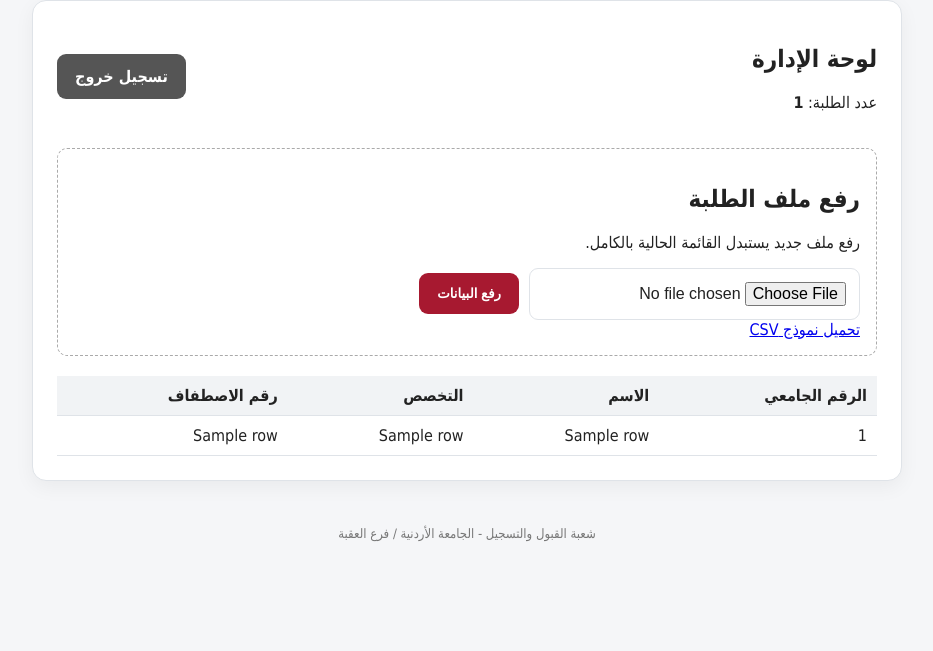
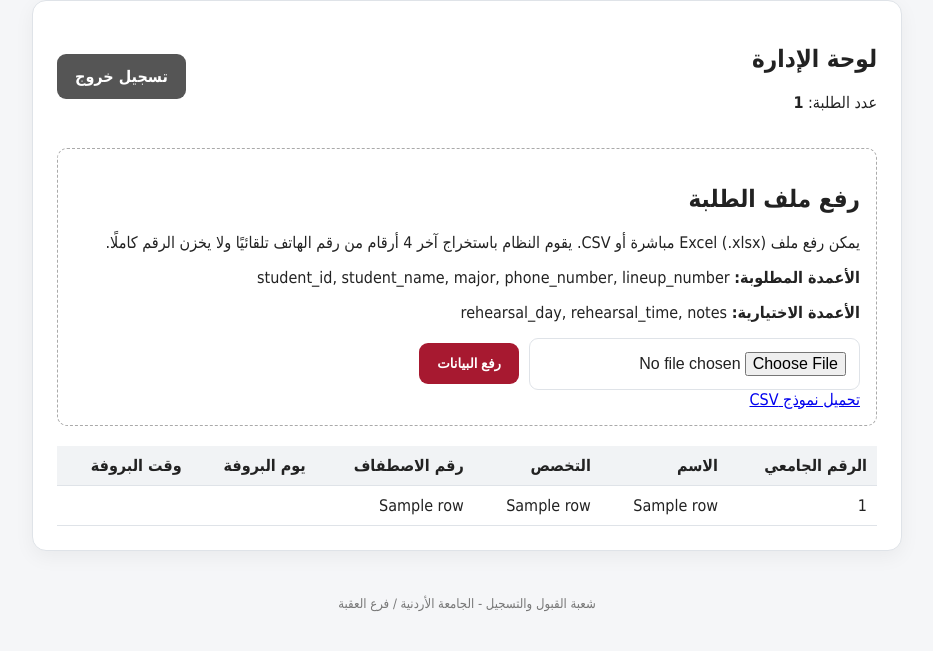
Before and after one commit to kdebei19-arch/Graduated-Students, a Flask app: template templates/admin_dashboard.html in a window 1280 px wide. Shown: the part 86-737 px from the top of the page, without its empty margins (173-1106 px from the left). Run offline with Flask 3, Linux system fonts and the light colour scheme; the template is opened without the code that fills it: most values are stand-ins (such as "Sample title", 1, 10 or a date in 2020); data that the repository does not hold is empty; some libraries are stand-ins or nearby versions.

Commit message:
Add files via upload
Add Excel upload and rehearsal information

```diff
--- a/app.py
+++ b/app.py
@@ -1,17 +1,40 @@
 
-import os, csv, io
+import os, io, csv, re
 from functools import wraps
 from flask import Flask, render_template, request, redirect, url_for, session, flash, Response
 from werkzeug.security import check_password_hash
 import psycopg
+from openpyxl import load_workbook
 
 app = Flask(__name__)
 app.secret_key = os.environ["SECRET_KEY"]
 DATABASE_URL = os.environ["DATABASE_URL"]
 ADMIN_PASSWORD_HASH = os.environ["ADMIN_PASSWORD_HASH"]
 
+ARABIC_DIGITS = str.maketrans("٠١٢٣٤٥٦٧٨٩", "0123456789")
+
 def db():
     return psycopg.connect(DATABASE_URL)
+
+def normalize_digits(value):
+    if value is None:
+        return ""
+    s = str(value).strip().translate(ARABIC_DIGITS)
+    if s.endswith(".0") and s[:-2].isdigit():
+        s = s[:-2]
+    return re.sub(r"\D", "", s)
+
+def phone_last4(value):
+    digits = normalize_digits(value)
+    return digits[-4:] if len(digits) >= 4 else digits
+
+def clean_text(value):
+    if value is None:
+        return ""
+    s = str(value).strip()
+    if s.endswith(".0") and s[:-2].isdigit():
+        s = s[:-2]
+    return s
 
 def init_db():
     with db() as conn:
@@ -23,10 +46,15 @@ def init_db():
                     major TEXT NOT NULL,
                     phone_last4 TEXT NOT NULL,
                     lineup_number TEXT NOT NULL,
-                    lineup_location TEXT,
+                    rehearsal_day TEXT,
                     rehearsal_time TEXT,
                     notes TEXT
                 )
+            """)
+            # Upgrade an existing database created by the previous version.
+            cur.execute("""
+                ALTER TABLE students
+                ADD COLUMN IF NOT EXISTS rehearsal_day TEXT
             """)
         conn.commit()
 
@@ -47,27 +75,33 @@ def index():
     result = None
     error = None
     if request.method == "POST":
-        student_id = request.form.get("student_id","").strip()
-        phone_last4 = request.form.get("phone_last4","").strip()
-        if not student_id or not phone_last4:
+        student_id = clean_text(request.form.get("student_id",""))
+        last4 = normalize_digits(request.form.get("phone_last4",""))[-4:]
+        if not student_id or len(last4) != 4:
             error = "يرجى إدخال الرقم الجامعي وآخر 4 أرقام من رقم الهاتف."
         else:
             with db() as conn:
                 with conn.cursor() as cur:
                     cur.execute("""
                         SELECT student_name, major, lineup_number,
-                               COALESCE(lineup_location,''), COALESCE(rehearsal_time,''), COALESCE(notes,'')
+                               COALESCE(rehearsal_day,''),
+                               COALESCE(rehearsal_time,''),
+                               COALESCE(notes,'')
                         FROM students
                         WHERE student_id=%s AND phone_last4=%s
-                    """, (student_id, phone_last4))
+                    """, (student_id, last4))
                     row = cur.fetchone()
             if row:
                 result = {
-                    "student_name": row[0], "major": row[1], "lineup_number": row[2],
-                    "lineup_location": row[3], "rehearsal_time": row[4], "notes": row[5]
+                    "student_name": row[0],
+                    "major": row[1],
+                    "lineup_number": row[2],
+                    "rehearsal_day": row[3],
+                    "rehearsal_time": row[4],
+                    "notes": row[5],
                 }
             else:
-                error = "لم يتم العثور على بيانات مطابقة. يرجى التأكد من البيانات المدخلة."
+                error = "لم يتم العثور على بيانات مطابقة. يرجى التأكد من الرقم الجامعي وآخر 4 أرقام من الهاتف."
     return render_template("index.html", result=result, error=error)
 
 @app.route("/health")
@@ -93,40 +127,99 @@ def admin_dashboard():
         with conn.cursor() as cur:
             cur.execute("SELECT COUNT(*) FROM students")
             count = cur.fetchone()[0]
-            cur.execute("SELECT student_id, student_name, major, lineup_number FROM students ORDER BY student_id LIMIT 100")
+            cur.execute("""
+                SELECT student_id, student_name, major, lineup_number, rehearsal_day, rehearsal_time
+                FROM students ORDER BY student_id LIMIT 100
+            """)
             rows = cur.fetchall()
     return render_template("admin_dashboard.html", count=count, rows=rows)
+
+HEADER_ALIASES = {
+    "student_id": ["student_id", "student id", "الرقم الجامعي", "رقم الطالب"],
+    "student_name": ["student_name", "student name", "اسم الطالب", "الاسم"],
+    "major": ["major", "التخصص"],
+    "phone_number": ["phone_number", "phone number", "phone", "mobile", "رقم الهاتف", "الهاتف", "رقم الموبايل"],
+    "lineup_number": ["lineup_number", "lineup number", "رقم الاصطفاف"],
+    "rehearsal_day": ["rehearsal_day", "rehearsal day", "يوم البروفة", "تاريخ البروفة"],
+    "rehearsal_time": ["rehearsal_time", "rehearsal time", "وقت البروفة", "موعد البروفة"],
+    "notes": ["notes", "ملاحظات", "الملاحظات"],
+}
+
+def canonical_headers(headers):
+    lookup = {}
+    normalized = {clean_text(h).lower(): h for h in headers if h is not None}
+    for canonical, aliases in HEADER_ALIASES.items():
+        for alias in aliases:
+            key = alias.lower()
+            if key in normalized:
+                lookup[canonical] = normalized[key]
+                break
+    return lookup
+
+def read_xlsx(file_storage):
+    data = io.BytesIO(file_storage.read())
+    wb = load_workbook(data, read_only=True, data_only=True)
+    ws = wb.active
+    values = list(ws.iter_rows(values_only=True))
+    if not values:
+        return [], {}
+    headers = [clean_text(x) for x in values[0]]
+    mapping = canonical_headers(headers)
+    records = []
+    for row in values[1:]:
+        item = {headers[i]: row[i] if i < len(row) else None for i in range(len(headers))}
+        records.append(item)
+    return records, mapping
+
+def read_csv(file_storage):
+    content = file_storage.read().decode("utf-8-sig")
+    reader = csv.DictReader(io.StringIO(content))
+    headers = reader.fieldnames or []
+    mapping = canonical_headers(headers)
+    return list(reader), mapping
 
 @app.route("/admin/upload", methods=["POST"])
 @admin_required
 def admin_upload():
     f = request.files.get("file")
     if not f or not f.filename:
-        flash("يرجى اختيار ملف CSV.", "error")
+        flash("يرجى اختيار ملف Excel أو CSV.", "error")
         return redirect(url_for("admin_dashboard"))
+
+    filename = f.filename.lower()
     try:
-        content = f.read().decode("utf-8-sig")
-        reader = csv.DictReader(io.StringIO(content))
-        required = {"student_id","student_name","major","phone_last4","lineup_number"}
-        headers = set(reader.fieldnames or [])
-        if not required.issubset(headers):
-            flash("الملف لا يحتوي جميع الأعمدة المطلوبة.", "error")
+        if filename.endswith(".xlsx"):
+            records, mapping = read_xlsx(f)
+        elif filename.endswith(".csv"):
+            records, mapping = read_csv(f)
+        else:
+            flash("الملف يجب أن يكون بصيغة .xlsx أو .csv", "error")
             return redirect(url_for("admin_dashboard"))
 
-        records = []
-        for r in reader:
-            sid = (r.get("student_id") or "").strip()
+        required = ["student_id","student_name","major","phone_number","lineup_number"]
+        missing = [x for x in required if x not in mapping]
+        if missing:
+            flash("الملف لا يحتوي جميع الأعمدة المطلوبة: " + ", ".join(missing), "error")
+            return redirect(url_for("admin_dashboard"))
+
+        prepared = []
+        for r in records:
+            sid = clean_text(r.get(mapping["student_id"]))
             if not sid:
                 continue
-            records.append((
+            last4 = phone_last4(r.get(mapping["phone_number"]))
+            if len(last4) != 4:
+                raise ValueError(f"رقم الهاتف غير صالح للطالب {sid}")
+
+            prepared.append((
                 sid,
-                (r.get("student_name") or "").strip(),
-                (r.get("major") or "").strip(),
-                (r.get("phone_last4") or "").strip(),
-                (r.get("lineup_number") or "").strip(),
-                (r.get("lineup_location") or "").strip(),
-                (r.get("rehearsal_time") or "").strip(),
-                (r.get("notes") or "").strip()
+                clean_text(r.get(mapping["student_name"])),
+                clean_text(r.get(mapping["major"])),
+                last4,
+                clean_text(r.get(mapping["lineup_number"])),
+                clean_text(r.get(mapping.get("rehearsal_day"))) if mapping.get("rehearsal_day") else "",
+                clean_text(r.get(mapping.get("rehearsal_time"))) if mapping.get("rehearsal_time") else "",
+                clean_text(r.get(mapping.get("notes"))) if mapping.get("notes") else "",
             ))
 
         with db() as conn:
@@ -134,23 +227,27 @@ def admin_upload():
                 cur.execute("DELETE FROM students")
                 cur.executemany("""
                     INSERT INTO students
-                    (student_id,student_name,major,phone_last4,lineup_number,lineup_location,rehearsal_time,notes)
+                    (student_id, student_name, major, phone_last4, lineup_number,
+                     rehearsal_day, rehearsal_time, notes)
                     VALUES (%s,%s,%s,%s,%s,%s,%s,%s)
-                """, records)
+                """, prepared)
             conn.commit()
-        flash(f"تم تحميل {len(records)} طالبًا بنجاح.", "success")
+
+        flash(f"تم تحميل {len(prepared)} طالبًا بنجاح. تم استخراج آخر 4 أرقام من الهاتف تلقائيًا.", "success")
+
     except Exception as e:
         flash(f"تعذر قراءة الملف: {e}", "error")
+
     return redirect(url_for("admin_dashboard"))
 
 @app.route("/admin/sample")
 @admin_required
 def sample():
-    csv_text = """student_id,student_name,major,phone_last4,lineup_number,lineup_location,rehearsal_time,notes
-202012345,طالب تجريبي,المحاسبة,6789,145,القاعة الرئيسية,10:00 صباحاً,الحضور قبل الموعد بـ 30 دقيقة
+    csv_text = """student_id,student_name,major,phone_number,lineup_number,rehearsal_day,rehearsal_time,notes
+202012345,طالب تجريبي,المحاسبة,0791236789,145,الثلاثاء 25/08/2026,10:00 صباحاً,يرجى الحضور قبل الموعد بـ 30 دقيقة
 """
-    return Response(csv_text, mimetype="text/csv",
-                    headers={"Content-Disposition":"attachment; filename=sample_students.csv"})
+    return Response(csv_text, mimetype="text/csv; charset=utf-8",
+                    headers={"Content-Disposition":"attachment; filename=students_template.csv"})
 
 @app.route("/admin/logout")
 @admin_required
--- a/requirements.txt
+++ b/requirements.txt
@@ -2,3 +2,4 @@ Flask==3.0.3
 Werkzeug==3.0.3
 gunicorn==22.0.0
 psycopg[binary]==3.2.13
+openpyxl==3.1.5
--- a/static/style.css
+++ b/static/style.css
@@ -10,6 +10,7 @@ label{display:grid;gap:7px;text-align:right;font-weight:bold}input{padding:13px;
 button,.btn{padding:13px 18px;border:0;border-radius:9px;background:var(--red);color:#fff;font-weight:bold;text-decoration:none;cursor:pointer}
 .grid{display:grid;grid-template-columns:repeat(auto-fit,minmax(180px,1fr));gap:12px}.grid div{padding:15px;border:1px solid var(--line);border-radius:10px}
 .grid span{display:block;color:#777;font-size:13px;margin-bottom:7px}.lineup{background:#fff3f5}.lineup strong{font-size:32px;color:var(--red)}
+.notes{margin-top:15px;padding:15px;background:#fffaf0;border:1px solid #ead9a7;border-radius:10px}
 .alert{padding:12px;border-radius:9px;margin:12px 0}.error{background:#fff0f1}.success{background:#edf9f0}.privacy{text-align:center;color:#777;font-size:13px}
 .narrow{max-width:520px;margin:auto}.between{display:flex;justify-content:space-between;align-items:center;gap:12px;flex-wrap:wrap}.gray{background:#555}
 .upload{border:1px dashed #aaa;border-radius:10px;padding:16px;margin:20px 0}.upload form{display:flex;gap:10px;flex-wrap:wrap;align-items:center}
--- a/templates/admin_dashboard.html
+++ b/templates/admin_dashboard.html
@@ -1,14 +1,34 @@
 
-{% extends "base.html" %}{% block title %}لوحة الإدارة{% endblock %}
+{% extends "base.html" %}
+{% block title %}لوحة الإدارة{% endblock %}
 {% block content %}
 <section class="card">
-<div class="between"><div><h1>لوحة الإدارة</h1><p>عدد الطلبة: <b>{{count}}</b></p></div>
-<a class="btn gray" href="{{url_for('logout')}}">تسجيل خروج</a></div>
-<div class="upload"><h2>رفع ملف الطلبة</h2>
-<p>رفع ملف جديد يستبدل القائمة الحالية بالكامل.</p>
+<div class="between">
+<div><h1>لوحة الإدارة</h1><p>عدد الطلبة: <b>{{count}}</b></p></div>
+<a class="btn gray" href="{{url_for('logout')}}">تسجيل خروج</a>
+</div>
+
+<div class="upload">
+<h2>رفع ملف الطلبة</h2>
+<p>يمكن رفع ملف Excel (.xlsx) مباشرة أو CSV. يقوم النظام باستخراج آخر 4 أرقام من رقم الهاتف تلقائيًا ولا يخزن الرقم كاملًا.</p>
+<p><b>الأعمدة المطلوبة:</b> student_id, student_name, major, phone_number, lineup_number</p>
+<p><b>الأعمدة الاختيارية:</b> rehearsal_day, rehearsal_time, notes</p>
 <form method="post" enctype="multipart/form-data" action="{{url_for('admin_upload')}}">
-<input type="file" name="file" accept=".csv" required><button>رفع البيانات</button></form>
-<a href="{{url_for('sample')}}">تحميل نموذج CSV</a></div>
-<div class="table"><table><thead><tr><th>الرقم الجامعي</th><th>الاسم</th><th>التخصص</th><th>رقم الاصطفاف</th></tr></thead>
-<tbody>{% for r in rows %}<tr><td>{{r[0]}}</td><td>{{r[1]}}</td><td>{{r[2]}}</td><td>{{r[3]}}</td></tr>{% endfor %}</tbody></table></div>
-</section>{% endblock %}
+<input type="file" name="file" accept=".xlsx,.csv" required>
+<button>رفع البيانات</button>
+</form>
+<a href="{{url_for('sample')}}">تحميل نموذج CSV</a>
+</div>
+
+<div class="table"><table>
+<thead><tr>
+<th>الرقم الجامعي</th><th>الاسم</th><th>التخصص</th><th>رقم الاصطفاف</th><th>يوم البروفة</th><th>وقت البروفة</th>
+</tr></thead>
+<tbody>
+{% for r in rows %}
+<tr><td>{{r[0]}}</td><td>{{r[1]}}</td><td>{{r[2]}}</td><td>{{r[3]}}</td><td>{{r[4] or ''}}</td><td>{{r[5] or ''}}</td></tr>
+{% endfor %}
+</tbody>
+</table></div>
+</section>
+{% endblock %}
```
Also changed, not shown: templates/admin_login.html (+8 -3 lines), templates/index.html (+18 -9 lines), README_AR.md.
